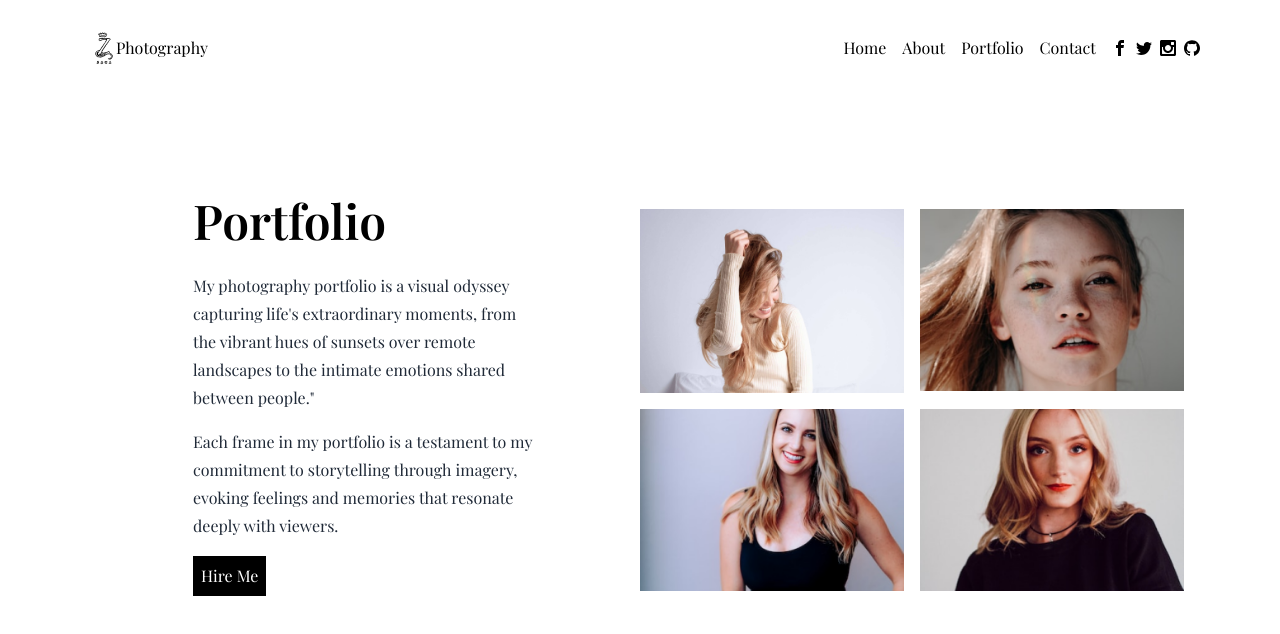
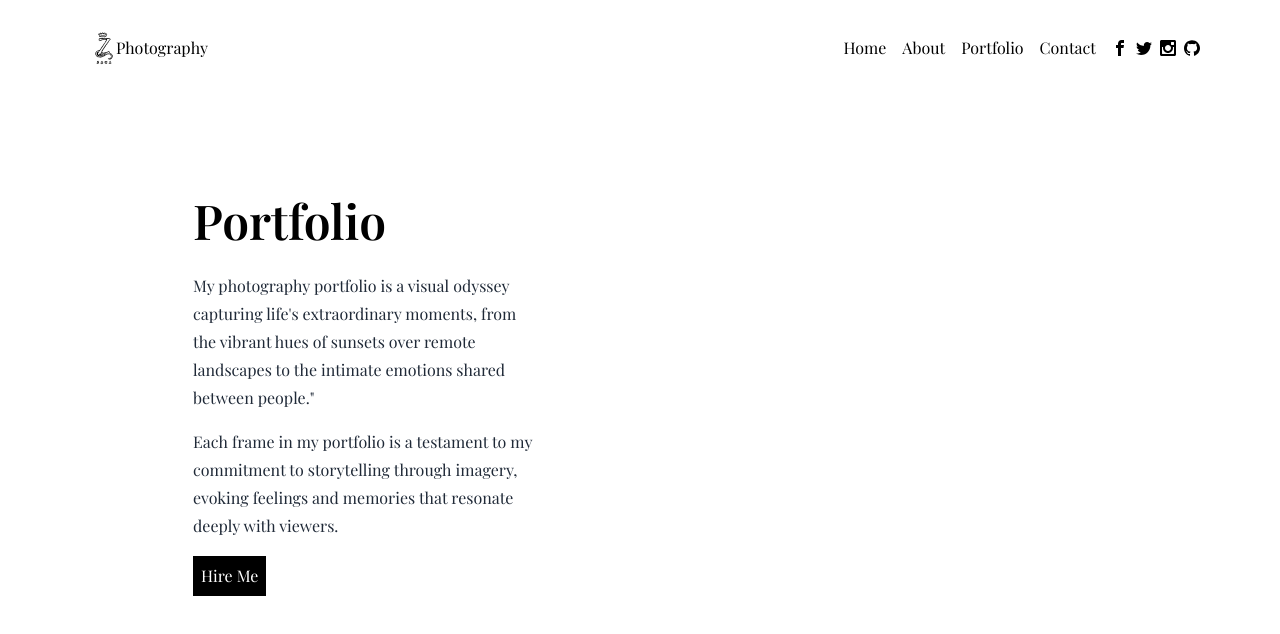
Before and after one commit to ThunderboltForEver/Photography, a Next.js app: page /portfolio in a window 1280 px wide. Shown: the top 634 px of the page. Built offline with nearby package versions, Linux system fonts and the light colour scheme; a web font is replaced by a local one.

Commit message:
Update page.tsx

```diff
--- a/app/(pages)/portfolio/page.tsx
+++ b/app/(pages)/portfolio/page.tsx
@@ -27,11 +27,7 @@ export default function Portfolio() {
         </Link>
       </div>
       <div className=" flex flex-wrap justify-center md:grid md:grid-cols-2 gap-4 ">
-        {images.map((image,key) => (
-          <div className="overflow-hidden w-full sm:w-[70%] md:w-full" key={key}>
-            <Image src={image} alt="" className="hover:scale-110 transition w-full" />
-          </div>
-        ))}
+
       </div>
     </section>
   );
```
